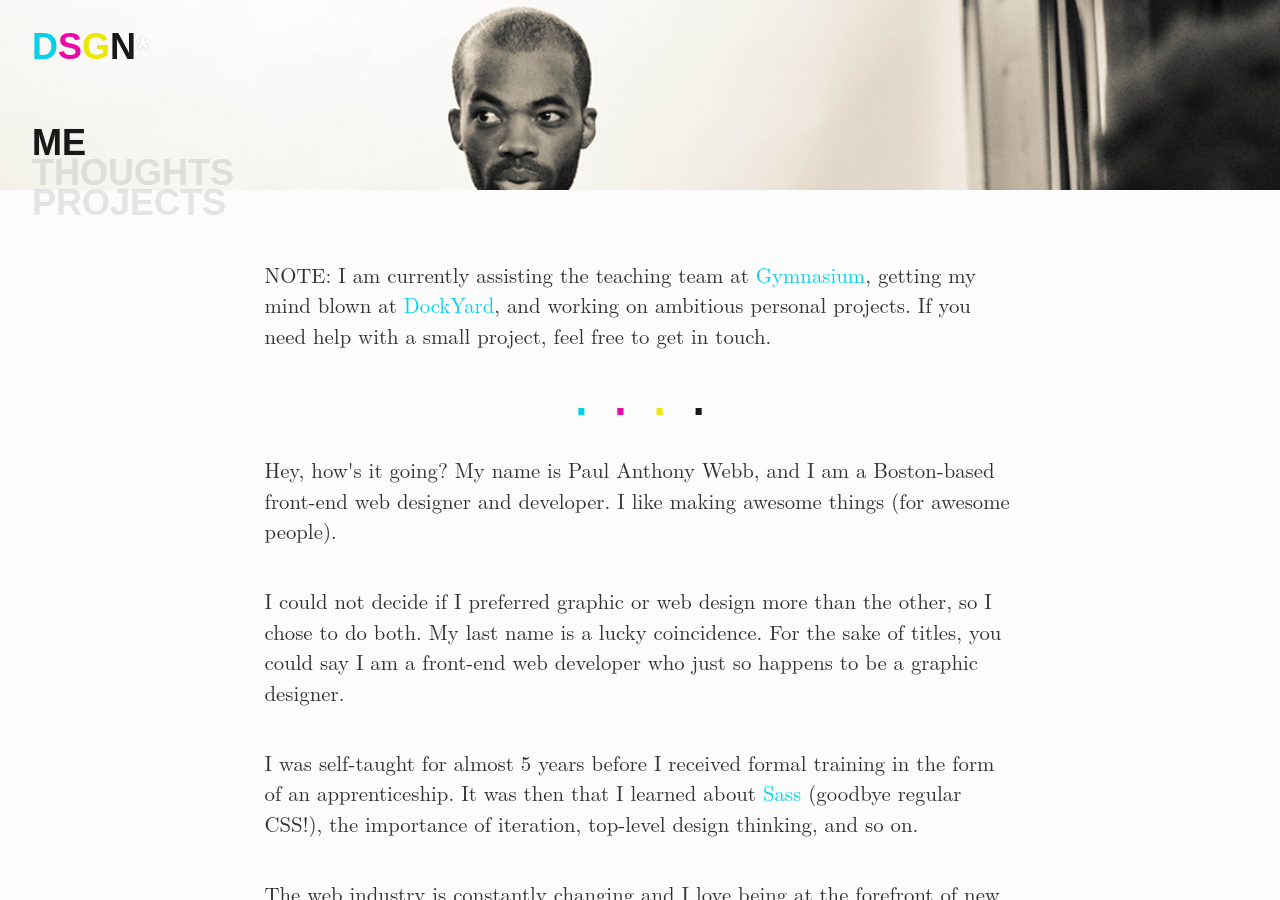
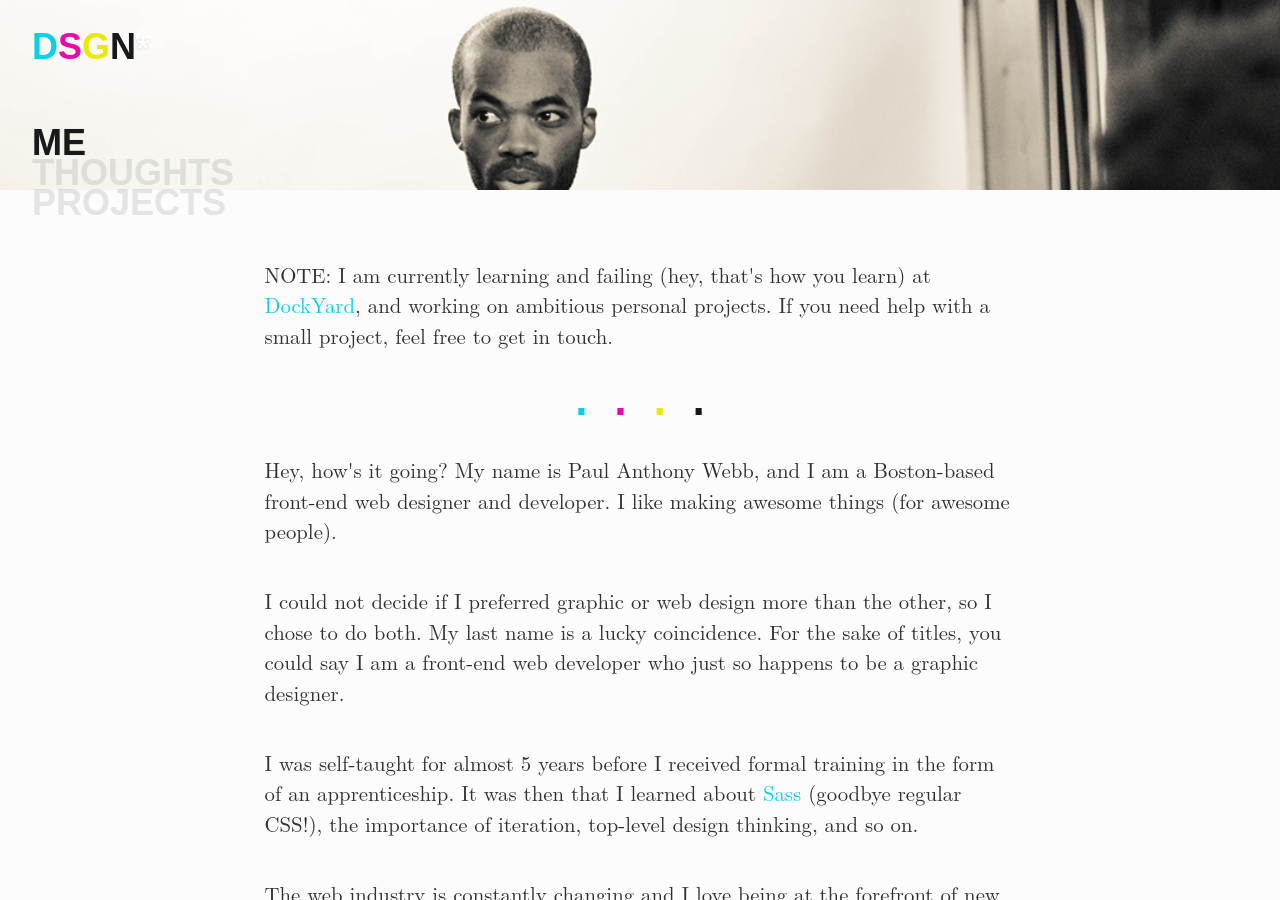
Before and after one commit to NetOpWibby/DSGN, a Jekyll site: the page built from me/index.html, in a window 1280 px wide and 900 px high, scrolled down 320 px. Built offline with Jekyll 4.4.1, drawn with Linux system fonts in a browser that asks for light colours; some web fonts are replaced; Markdown is read by kramdown in place of the engine named in the settings; comment, search, counter and statistics services are not loaded; some of the changed text lies outside the part shown.

Commit message:
Updated Me page

```diff
--- a/me/index.html
+++ b/me/index.html
@@ -4,7 +4,7 @@ title: "About Paul Anthony Webb"
 ---
 
 <section id="me">
-						<p>NOTE: I am currently assisting the teaching team at <a href="http://gymnasium.aquent.com">Gymnasium</a>, getting my mind blown at <a href="http://dockyard.com">DockYard</a>, and working on ambitious personal projects. If you need help with a small project, feel free to get in touch.</p>
+						<p>NOTE: I am currently learning and failing (hey, that's how you learn) at <a href="http://dockyard.com">DockYard</a>, and working on ambitious personal projects. If you need help with a small project, feel free to get in touch.</p>
 
 						<div class="hr">
 							<span>&middot;</span>
@@ -45,7 +45,6 @@ title: "About Paul Anthony Webb"
 								<li><a href="http://itunes.apple.com/us/podcast/on-the-grid/id547928774">On the Grid</a></li>
 								<li><a href="http://itunes.apple.com/us/podcast/stop-podcasting-yourself/id275538947">Stop Podcasting Yourself</a></li>
 								<li><a href="http://itunes.apple.com/us/podcast/the-talk-show-with-john-gruber/id528458508">The Talk Show With John Gruber</a></li>
-								<li><a href="http://itunes.apple.com/us/podcast/90-seconds-on-the-verge/id540884715">90 Seconds on The Verge</a></li>
 							</ul>
 						</p>
 
```
